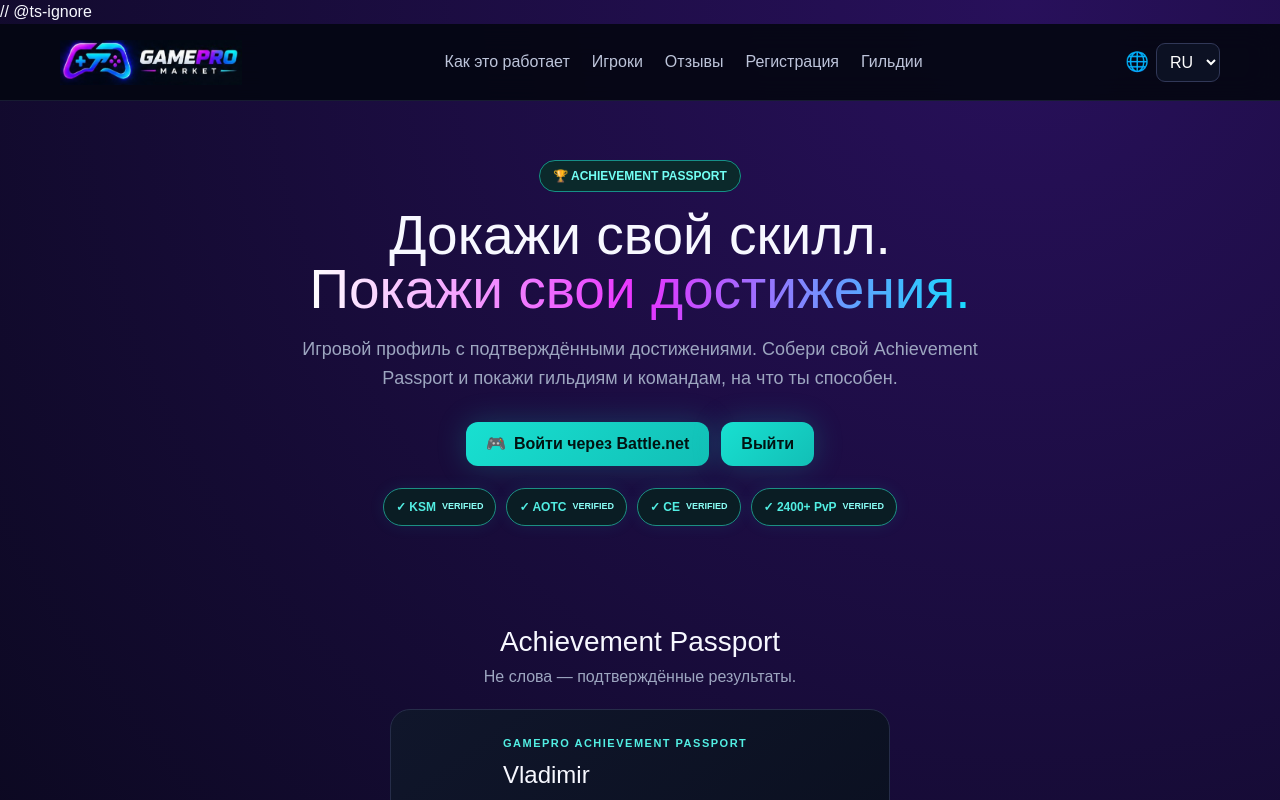
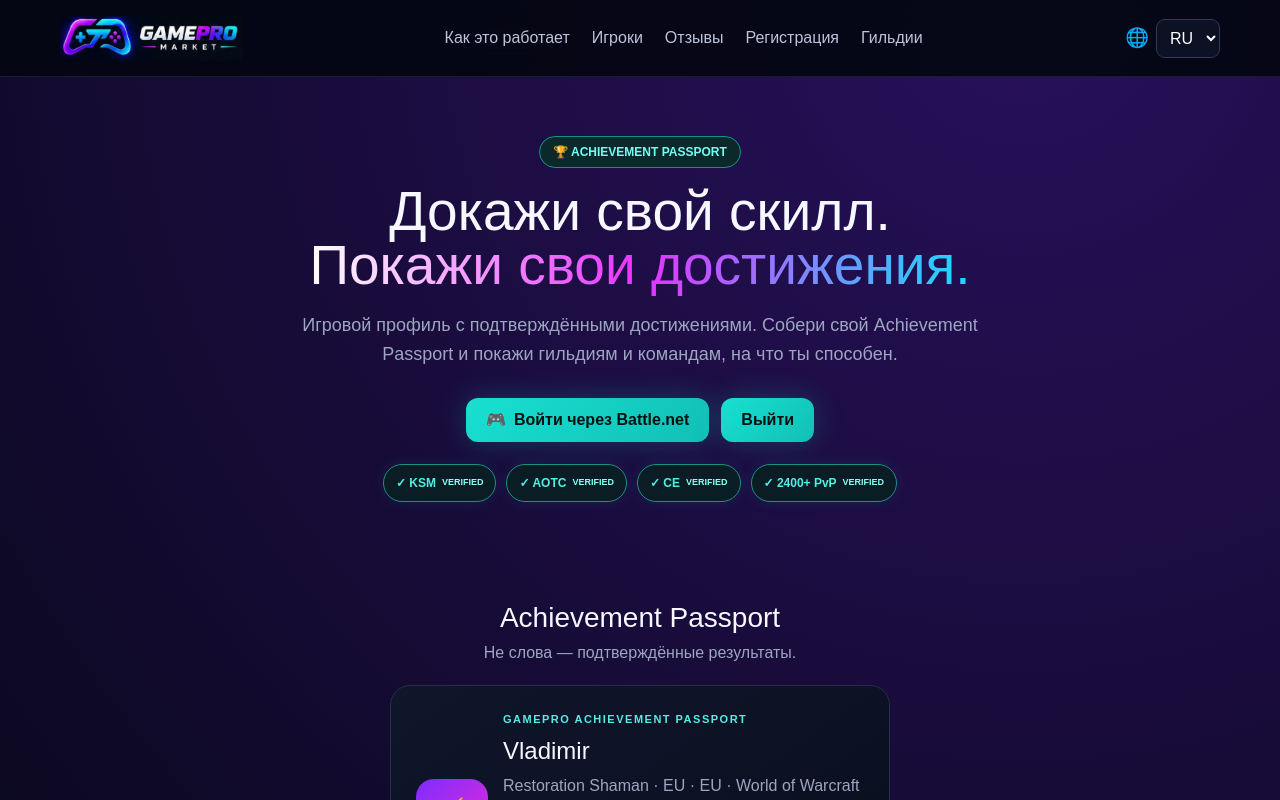
Before and after one commit to vesttrading/gamepro-market, a Next.js app: page / in a window 1280 px wide. Shown: the top 800 px of the page. Built offline with nearby package versions, Linux system fonts and the light colour scheme; no server answers.

Commit message:
Remove TypeScript ignore comment for Header component

```diff
--- a/app/page.tsx
+++ b/app/page.tsx
@@ -251,8 +251,7 @@ if (!battlenetId) {
   };
 
   return <div style={{minHeight:"100vh",background:"radial-gradient(circle at 80% 0,#28105b 0,transparent 34%),radial-gradient(circle at 15% 35%,#073c42 0,transparent 25%),#050713",color:"#f7f8ff",fontFamily:"Arial,sans-serif"}}>
-   // @ts-ignore
-      <Header lang={lang} setLang={setLang} t={t} />
+   <Header lang={lang} setLang={setLang} t={t} />
     <main>
       <section style={{maxWidth:1000,width:"92%",margin:"auto",textAlign:"center",padding:"62px 0 50px"}}>
         <span style={{color:"#72fff4",border:"1px solid #168f88",background:"#0b292b",padding:"8px 13px",borderRadius:99,fontSize:12,fontWeight:800}}>🏆 ACHIEVEMENT PASSPORT</span>
```
